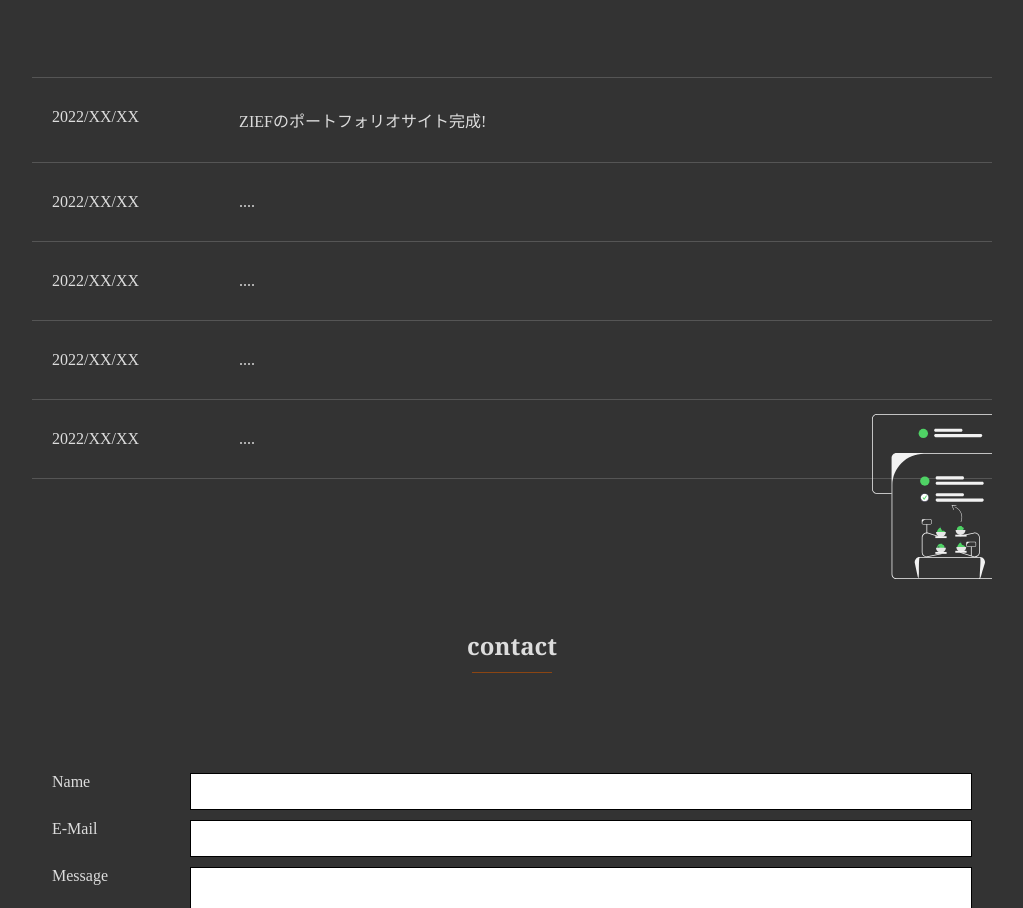
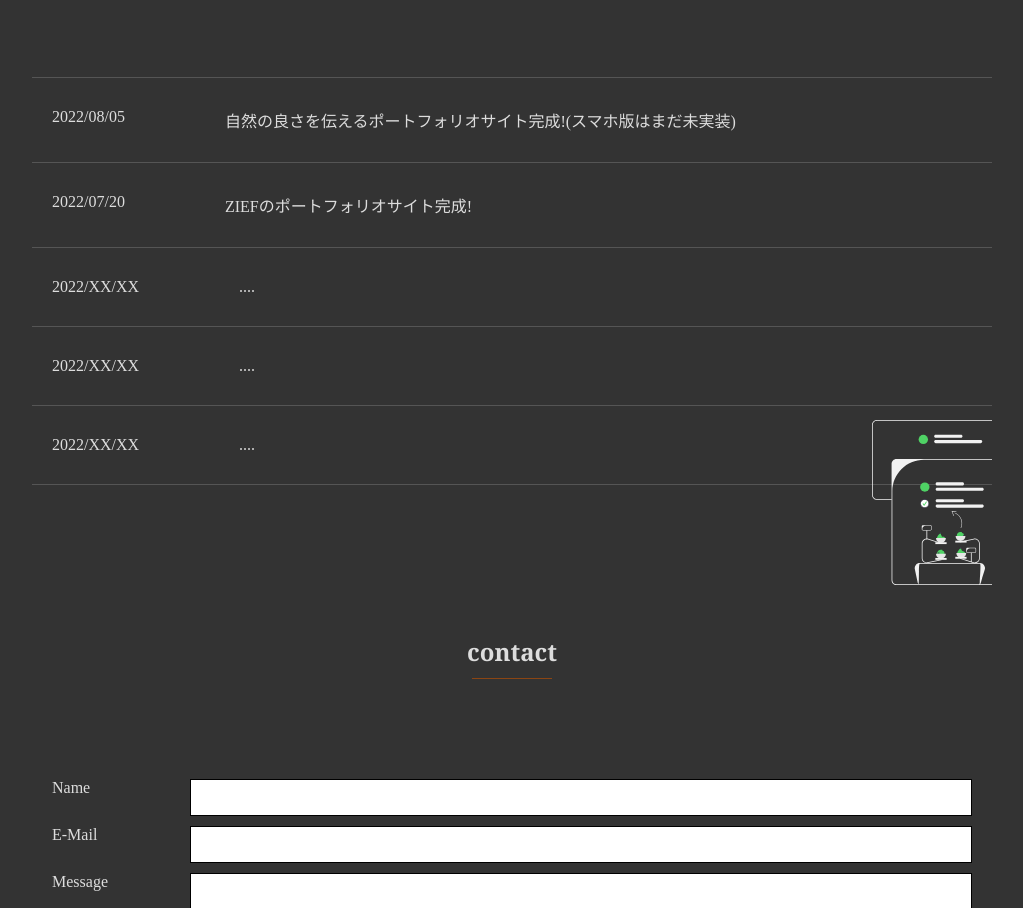
Before and after one commit to zZeeph/zZeaph.github.io, a plain HTML site: page index.html in a window 1280 px wide. Shown: the part 2732-3640 px from the top of the page, without its empty margins (128-1151 px from the left). Drawn offline with Linux system fonts and the light colour scheme.

Commit message:
Add files via upload

```diff
--- a/index.html
+++ b/index.html
@@ -84,13 +84,13 @@
       <div class="news">
         <span></span>
         <dl class="animate">
-          <dt>2022/XX/XX</dt>
-          <dd>ZIEFのポートフォリオサイト完成!</dd>
+          <dt>2022/08/05</dt>
+          <dd>自然の良さを伝えるポートフォリオサイト完成!(スマホ版はまだ未実装)</dd>
         </dl>
         <span></span>
         <dl class="animate">
-          <dt>2022/XX/XX</dt>
-          <dd>....</dd>
+          <dt>2022/07/20</dt>
+          <dd>ZIEFのポートフォリオサイト完成!</dd>
         </dl>
         <span></span>
         <dl class="animate">
```
